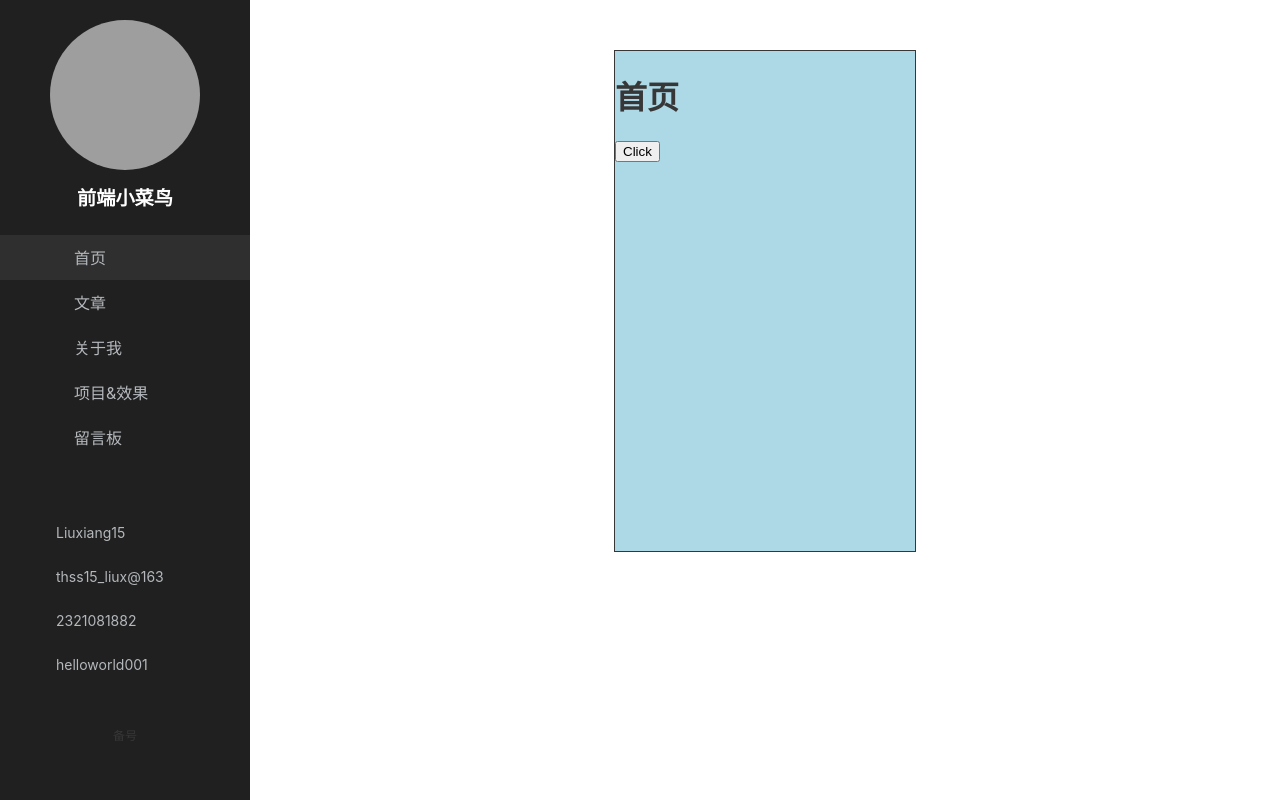
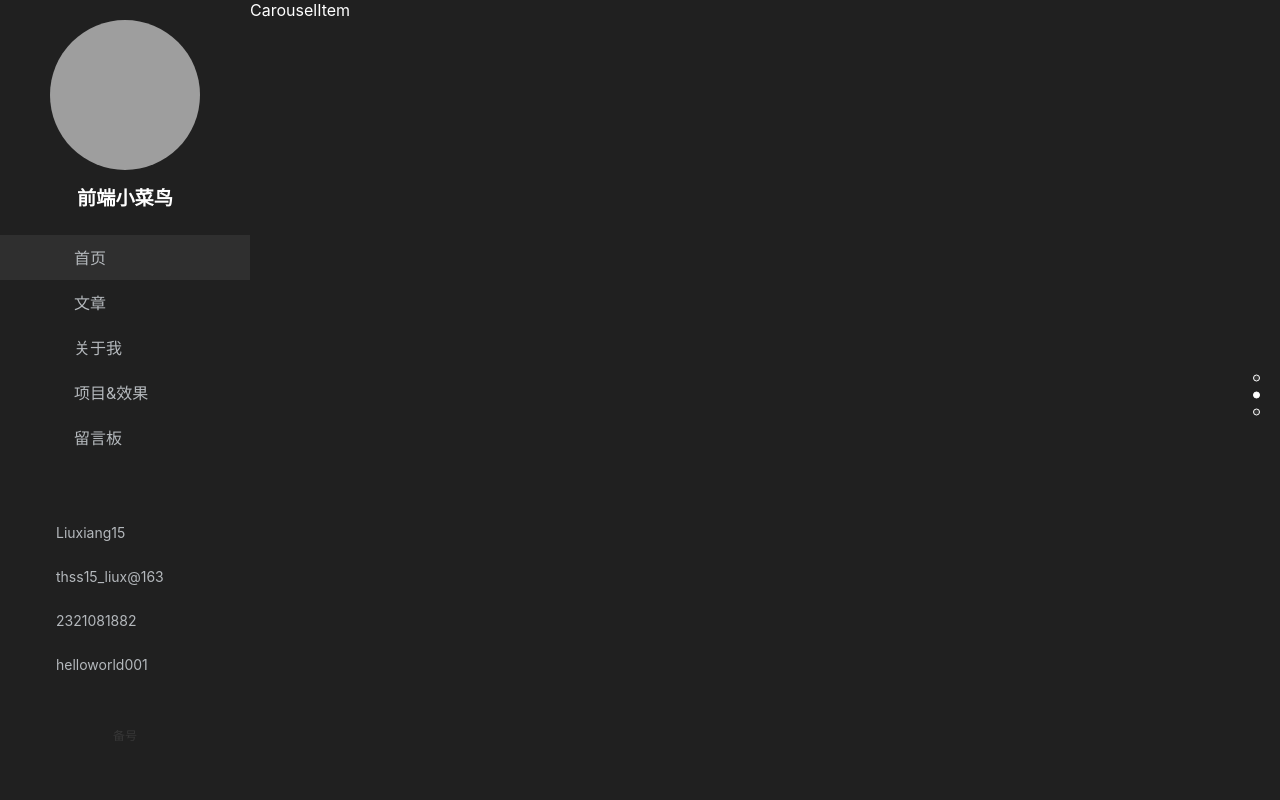
Before and after one commit to Liuxiang15/mysite, a Vue app: page / in a window 1280 px wide. Built offline with nearby package versions, Linux system fonts and the light colour scheme; grey boxes are pictures that could not be loaded; a small style sheet from the web is missing.

Commit message:
15.1-首页轮播图框架和切换逻辑

```diff
--- /dev/null
+++ b/src/views/Home/Carouselitem.vue
@@ -0,0 +1,17 @@
+<template>
+  <div class="carousel-item-container">CarouselItem</div>
+</template>
+
+<script>
+export default {};
+</script>
+
+<style lang="less" scoped>
+@import "~@/styles/var.less";
+.carousel-item-container {
+  background: @dark;
+  width: 100%;
+  height: 100%;
+  color: #fff;
+}
+</style>
--- a/src/views/Home/index.vue
+++ b/src/views/Home/index.vue
@@ -1,34 +1,157 @@
 <template>
   <div class="home-container" ref="container">
-    <h1>首页</h1>
-    <button @click="handleClick">Click</button>
+    <ul
+      class="carousel-container"
+      :style="{
+        marginTop,
+      }"
+    >
+      <li v-for="item in banners" :key="item.id">
+        <CarouselItem />
+      </li>
+    </ul>
+    <div v-show="index >= 1" @click="switchTo(index - 1)" class="icon icon-up">
+      <Icon type="arrowUp" />
+    </div>
+    <div
+      v-show="index < banners.length - 1"
+      @click="switchTo(index + 1)"
+      class="icon icon-down"
+    >
+      <Icon type="arrowDown" />
+    </div>
+    <ul class="indicator">
+      <li
+        :class="{
+          active: i === index,
+        }"
+        v-for="(item, i) in banners"
+        :key="item.id"
+        @click="switchTo(i)"
+      ></li>
+    </ul>
   </div>
 </template>
 
+<style lang="less" scoped>
+@import '~@/styles/mixin.less';
+@import '~@/styles/var.less';
+.home-container {
+  width: 100%;
+  height: 100%;
+  // 子元素各种icon绝对定位
+  position: relative;
+  // 触发BFC 避免外边距合并
+  overflow: hidden;
+  ul {
+    margin: 0;
+    list-style: none;
+    padding: 0;
+  }
+}
+.carousel-container {
+  width: 100%;
+  height: 100%;
+  transition: 500ms;
+  li {
+    width: 100%;
+    height: 100%;
+  }
+}
+.icon {
+  .self-center();
+  font-size: 30px;
+  @gap: 25px;
+  color: @gray;
+  cursor: pointer;
+  transform: translateX(-50%);
+  &.icon-up {
+    top: @gap;
+    animation: jump-up 2s infinite;
+  }
+  &.icon-down {
+    top: auto;
+    bottom: @gap;
+    animation: jump-down 2s infinite;
+  }
+  @jump: 5px;
+  @keyframes jump-up {
+    0% {
+      transform: translate(-50%, @jump);
+    }
+    50% {
+      transform: translate(-50%, -@jump);
+    }
+    100% {
+      transform: translate(-50%, @jump);
+    }
+  }
+  @keyframes jump-down {
+    0% {
+      transform: translate(-50%, -@jump);
+    }
+    50% {
+      transform: translate(-50%, @jump);
+    }
+    100% {
+      transform: translate(-50%, -@jump);
+    }
+  }
+}
+.indicator {
+  .self-center();
+  transform: translateY(-50%);
+  left: auto;
+
+  right: 20px;
+  li {
+    width: 7px;
+    height: 7px;
+    border-radius: 50%;
+    background: @words;
+    cursor: pointer;
+    margin-bottom: 10px;
+    border: 1px solid #fff;
+    box-sizing: border-box;
+    &.active {
+      background: #fff;
+    }
+  }
+}
+</style>
+
 <script>
+import { getBanners } from "@/api/banner";
+import CarouselItem from "./Carouselitem";
+import Icon from "@/components/Icon";
 export default {
+  components: {
+    CarouselItem,
+    Icon,
+  },
+  data () {
+    return {
+      banners: [],
+      index: 1, // 当前显示的是第几张轮播图
+      containerHeight: 0, // 整个容器的高度
+    };
+  },
+  async created () {
+    this.banners = await getBanners();
+  },
+  mounted () {
+    this.containerHeight = this.$refs.container.clientHeight;
+  },
+  computed: {
+    marginTop () {
+      return -this.index * this.containerHeight + "px";
+    },
+  },
   methods: {
-    handleClick () {
-      // this.$sayHello();
-      this.$showMessage({
-        content: "评论成功",
-        type: "success",
-        container: this.$refs.container,
-        callback: function () {
-          console.log("完成！！！");
-        },
-      });
+    // 切换轮播图
+    switchTo (i) {
+      this.index = i;
     },
   },
 };
 </script>
-
-<style scoped>
-.home-container {
-  background: lightblue;
-  width: 300px;
-  height: 500px;
-  border: 1px solid;
-  margin: 50px auto;
-}
-</style>
```
